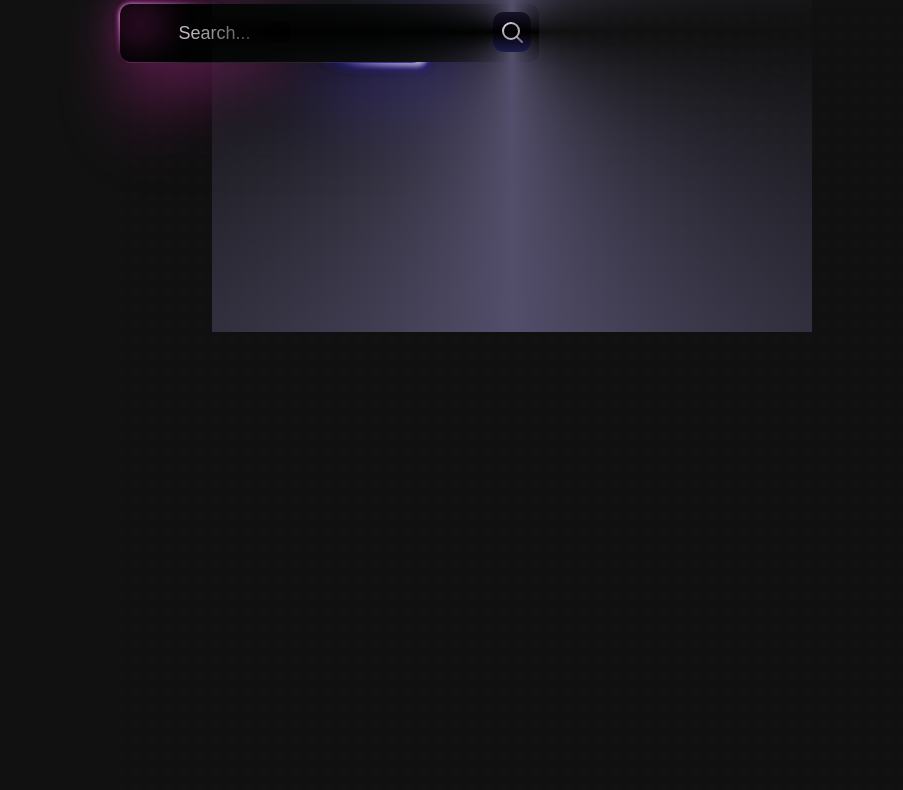
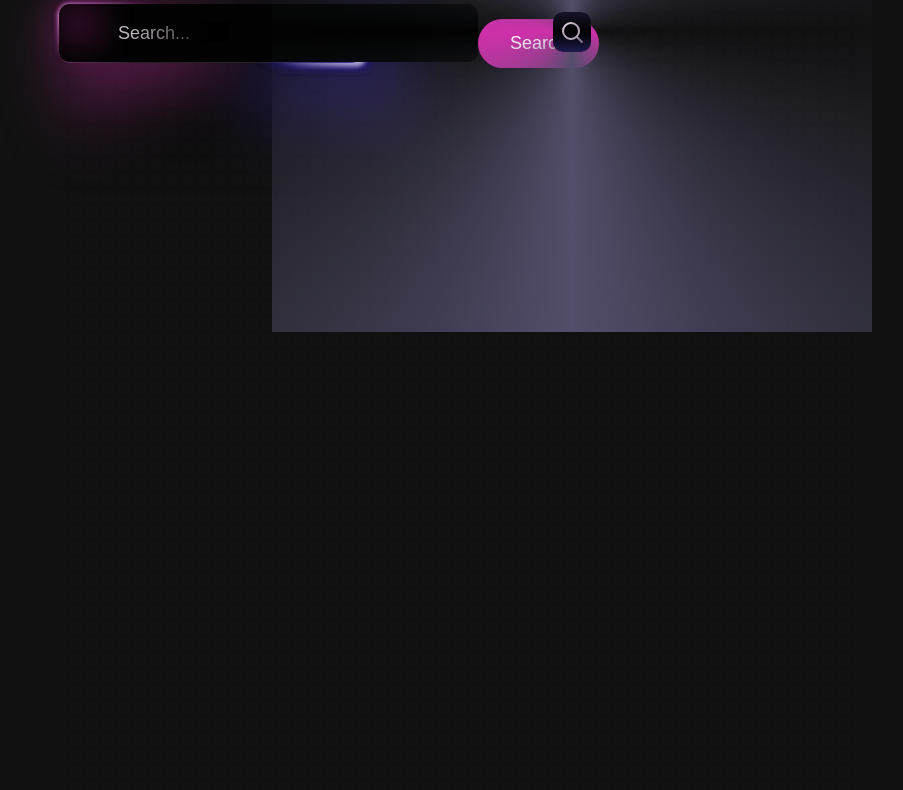
Before and after one commit to PavitraPatilGFX/chitra-search-engine, a plain HTML site: page index.html in a window 1280 px wide. Shown: the part 389-1179 px from the top of the page, without its empty margins (311-1214 px from the left). Drawn offline with Linux system fonts and the light colour scheme.

Commit message:
Update index.html

```diff
--- a/index.html
+++ b/index.html
@@ -74,6 +74,7 @@
       padding-inline: 59px;
       font-size: 18px;
       margin-bottom: 20px;
+      position: relative;
     }
 
     .input::placeholder {
@@ -251,6 +252,29 @@
       left: 20px;
       top: 15px;
     }
+
+    .search-button {
+      position: relative;
+      background-color: #cf30aa;
+      color: white;
+      padding: 14px 32px;
+      border-radius: 30px;
+      font-size: 18px;
+      cursor: pointer;
+      border: none;
+      outline: none;
+      transition: all 0.3s ease;
+    }
+
+    .search-button:hover {
+      transform: scale(1.05);
+      background-color: #b11e86;
+    }
+
+    .search-button:focus {
+      outline: none;
+      box-shadow: 0 0 5px rgba(207, 48, 170, 0.7);
+    }
   </style>
 </head>
 <body>
@@ -266,6 +290,7 @@
       <div class="border"></div>
       <div id="main">
         <input placeholder="Search..." type="text" name="text" class="input" />
+        <button class="search-button">Search</button>
         <div id="input-mask"></div>
         <div id="pink-mask"></div>
         <div class="filterBorder"></div>
```
